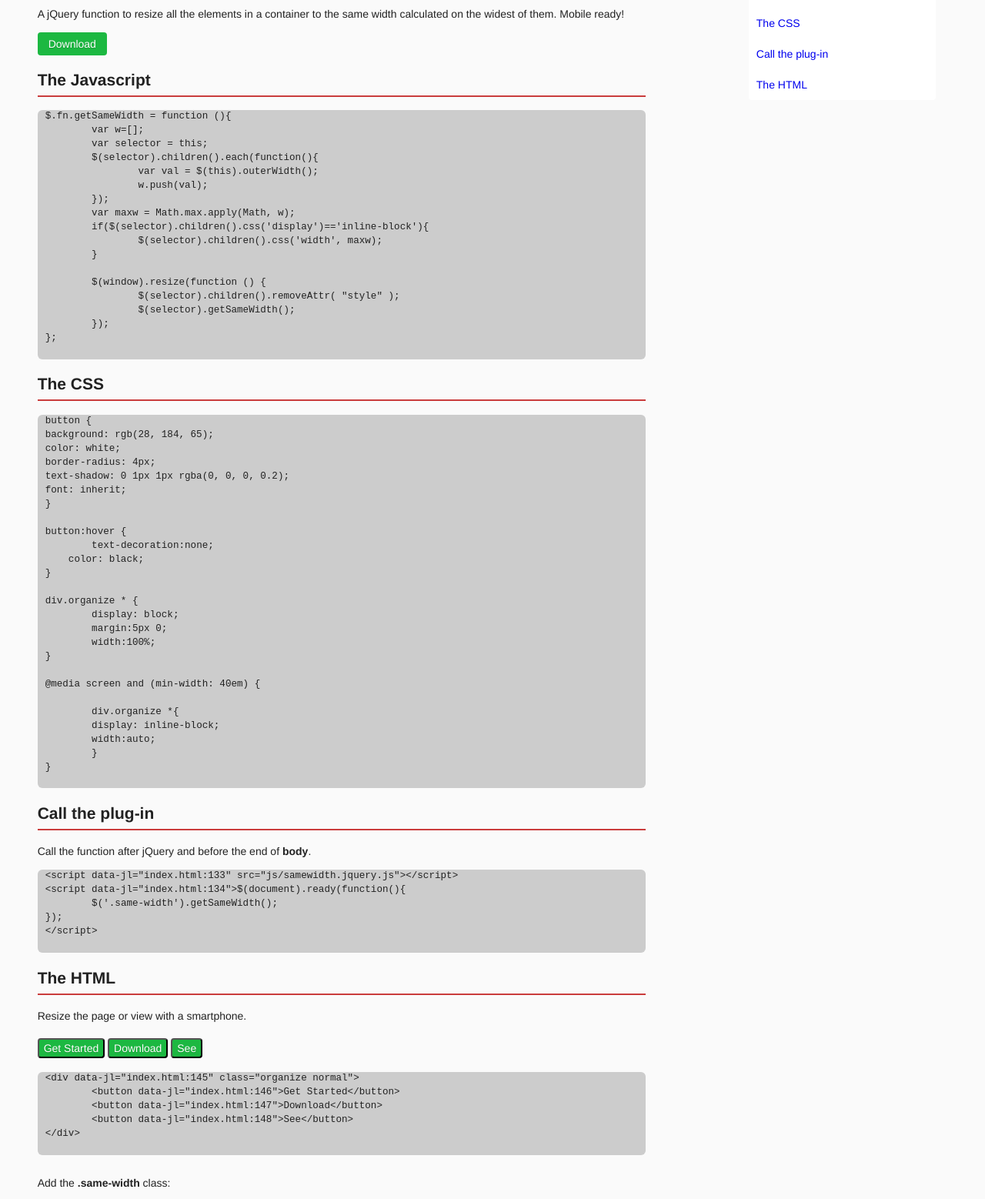
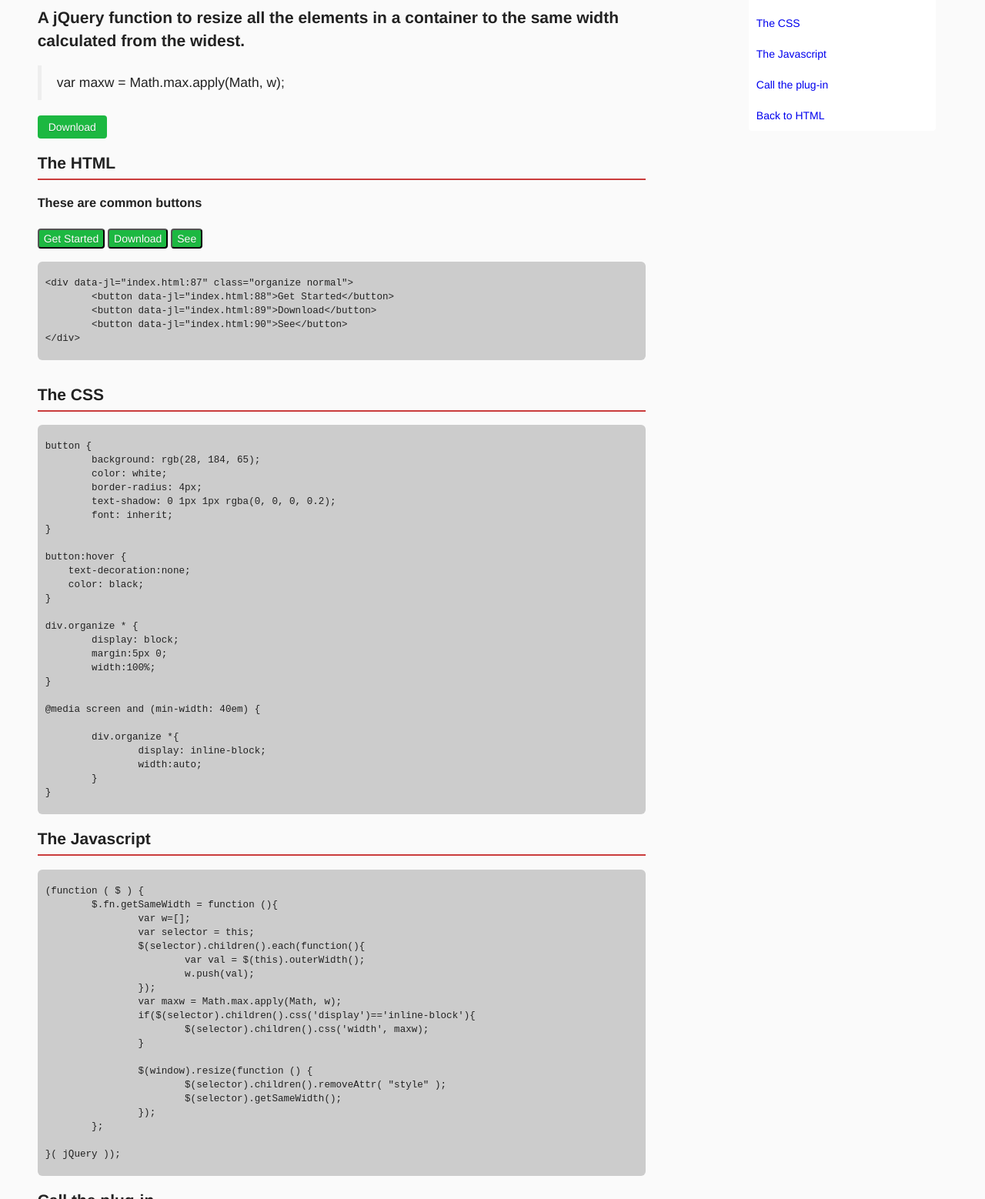
Before and after one commit to orazionelson/samewidth, a plain HTML site: page index.html in a window 1280 px wide. Shown: the part 136-1694 px from the top of the page at 77% size. Drawn offline with Linux system fonts and the light colour scheme.

Commit message:
Page Reorganized

```diff
--- a/index.html
+++ b/index.html
@@ -23,6 +23,10 @@
 		<link rel="stylesheet" href="css/main.css">
 		<script src="js/vendor/modernizr-2.8.3-respond-1.4.2.min.js"></script>
 		<style>
+			pre {
+				padding-top:20px;
+				}
+
 			button {
 			background: rgb(28, 184, 65);
 			color: white;
@@ -69,34 +73,27 @@
 			<article>
 				<header>
 					<h1 class="lead-item" id="samewidth-intro">SameWidth</h1>
-					<p>A jQuery function to resize all the elements in a container to the same width calculated on the widest of them. Mobile ready!</p>
+					<h2>A jQuery function to resize all the elements in a container to the same width calculated from the widest.</h2>
+					<blockquote>
+						var maxw = Math.max.apply(Math, w);
+					</blockquote>
 					<a class="pure-button button-success" href="https://github.com/orazionelson/samewidth/archive/master.zip">Download</a>
 				</header>
 				<section>
-					<h2 class="toc-item" id="js">The Javascript</h2>
-					<pre>
-						$.fn.getSameWidth = function (){
-							var w=[];
-							var selector = this;
-							$(selector).children().each(function(){
-								var val = $(this).outerWidth();
-								w.push(val);
-							});
-							var maxw = Math.max.apply(Math, w);
-							if($(selector).children().css('display')=='inline-block'){
-								$(selector).children().css('width', maxw);
-							}
-
-							$(window).resize(function () {
-								$(selector).children().removeAttr( "style" );
-								$(selector).getSameWidth();
-							});
-						};
-					</pre>
+					<h2 class="toc-item" id="html">The HTML</h2>
+					<section>
+						<h3>These are common buttons</h3>
+						<div class="jast-code-box">
+							<div class="organize normal">
+								<button>Get Started</button>
+								<button>Download</button>
+								<button>See</button>
+							</div>
+						</div>
+					</section>
 				</section>
 				<section>
 					<h2 class="toc-item" id="css">The CSS</h2>
-
 					<pre>
 						button {
 							background: rgb(28, 184, 65);
@@ -127,6 +124,33 @@
 					</pre>
 				</section>
 				<section>
+					<h2 class="toc-item" id="js">The Javascript</h2>
+					<pre>
+					(function ( $ ) {
+						$.fn.getSameWidth = function (){
+							var w=[];
+							var selector = this;
+							$(selector).children().each(function(){
+								var val = $(this).outerWidth();
+								w.push(val);
+							});
+							var maxw = Math.max.apply(Math, w);
+							if($(selector).children().css('display')=='inline-block'){
+								$(selector).children().css('width', maxw);
+							}
+
+							$(window).resize(function () {
+								$(selector).children().removeAttr( "style" );
+								$(selector).getSameWidth();
+							});
+						};
+
+					}( jQuery ));
+
+					</pre>
+				</section>
+
+				<section>
 					<h2 class="toc-item" id="jquery">Call the plug-in</h2>
 					<p>Call the function after jQuery and before the end of <strong>body</strong>.</p>
 					<pre>
@@ -138,18 +162,10 @@
 					</pre>
 				</section>
 				<section>
-					<h2 class="toc-item" id="html">The HTML</h2>
-					<p>Resize the page or view with a smartphone.</p>
+					<h2 class="toc-item" id="html">Back to HTML</h2>
+					<h3>TIP: Resize the page or view with a smartphone. Mobile ready!</h3>
 					<section>
-						<div class="jast-code-box">
-							<div class="organize normal">
-								<button>Get Started</button>
-								<button>Download</button>
-								<button>See</button>
-							</div>
-						</div>
-
-						<p>Add the <strong>.same-width</strong> class:</p>
+						<h3>Add the <strong>.same-width</strong> class:</h3>
 						<div class="jast-code-box">
 							<div class="organize same-width">
 								<button>Get Started</button>
@@ -159,6 +175,7 @@
 						</div>
 					</section>
 				</section>
+
 			</article>
 		</main>
 		<footer class="text-center">
--- a/js/main.js
+++ b/js/main.js
@@ -443,9 +443,9 @@
 		$(this).after('<div class="show-me-the-code clearfix"></div>')
 		.each(function(i, tab) {
 
-			var snippet = $(original[i]).html()
-						.replace(/[<>]/g, function(m) { return {'<':'&lt;','>':'&gt;'}[m]})
-						.replace(/((ftp|http|https):\/\/(\w+:{0,1}\w*@)?(\S+)(:[0-9]+)?(\/|\/([\w#!:.?+=&%@!\-\/]))?)/gi,'<a href="$1">$1</a>')
+			var snippet = $(original[i]).html();
+//						.replace(/[<>]/g, function(m) { return {'<':'&lt;','>':'&gt;'}[m]})
+//						.replace(/((ftp|http|https):\/\/(\w+:{0,1}\w*@)?(\S+)(:[0-9]+)?(\/|\/([\w#!:.?+=&%@!\-\/]))?)/gi,'<a href="$1">$1</a>')
 						;
 
 			tab.id = "code-box-" + (i+1); //i starts at 0
```
Lines whose indentation alone changed are shown as unchanged.
